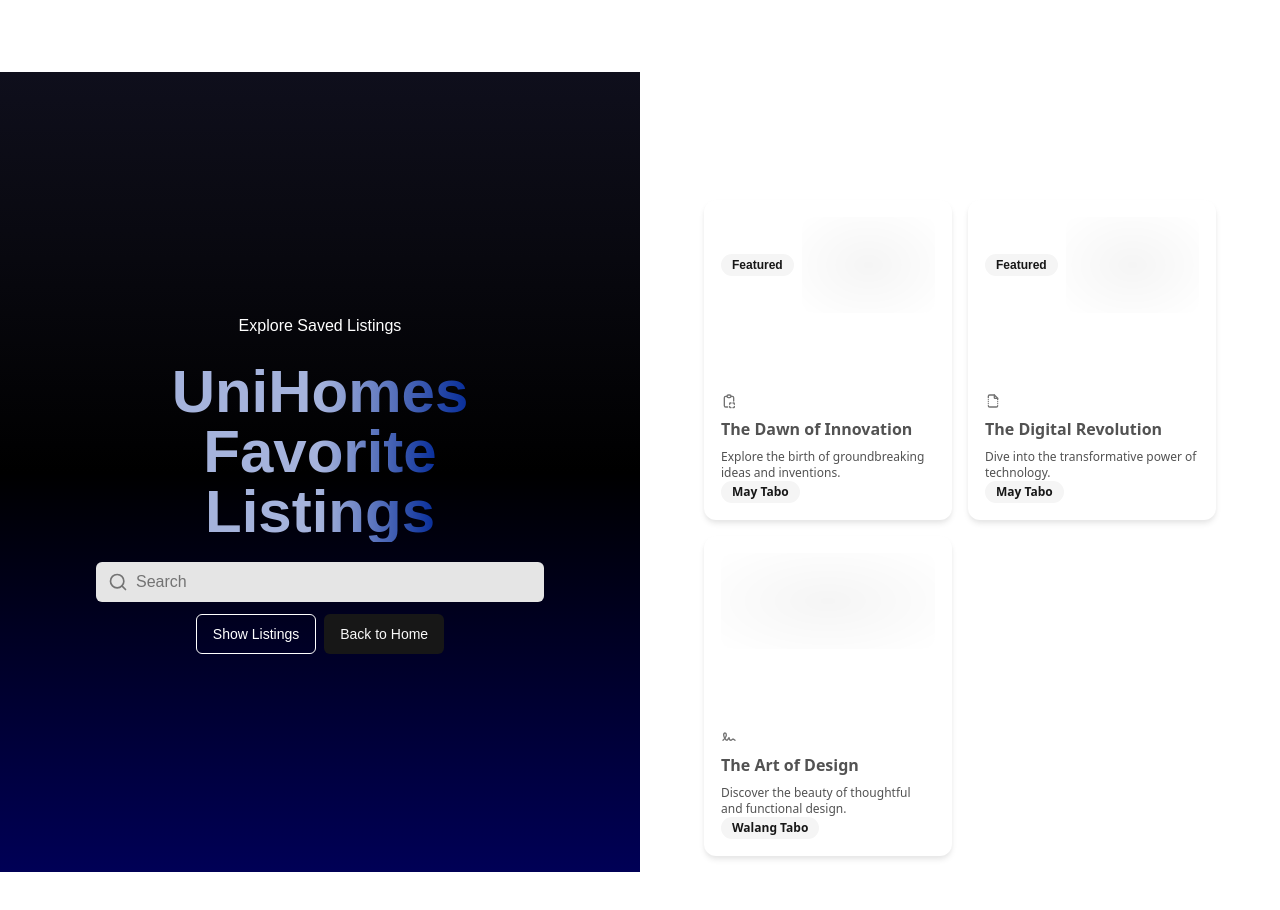
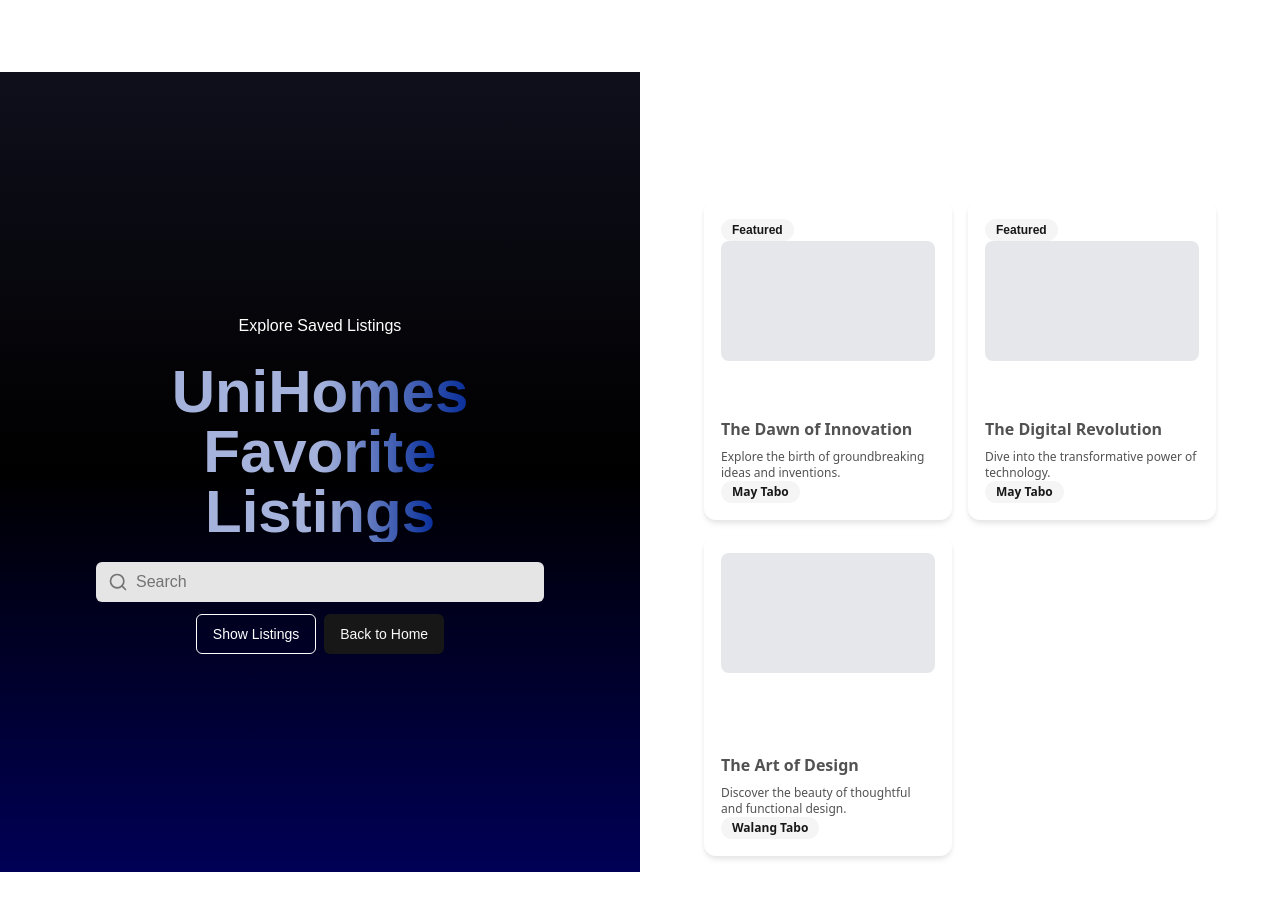
Before and after one commit to pepperonipowered/UniHomes, a Next.js app: page / in a window 1280 px wide. Shown: the top 910 px of the page. Built offline with nearby package versions, Linux system fonts and the light colour scheme.

Commit message:
feat: card not fixed

```diff
--- a/src/components/cardListings/BranchListings.tsx
+++ b/src/components/cardListings/BranchListings.tsx
@@ -25,26 +25,26 @@
             </div>
             }
           header={
-            <div className="flex items-center space-x-2">
-              {item.badges === "Featured" && <Badge variant="secondary">Featured</Badge>}
-              {item.header}
+            <div className="flex flex-col">
+                <div className="items-center">
+                    {item.badges === "Featured" && <Badge variant="secondary">Featured</Badge>}
+                </div>
+                <div className="bg-gray-200 h-full w-full aspect-video rounded-lg"></div>
             </div>
+
           }
           className="shadow-md"
-          icon={item.icon}
         />
       ))}
     </BentoGrid>
   );
 }
-const Skeleton = () => (
-  <div className="flex flex-1 w-full h-full min-h-[6rem] rounded-xl   dark:bg-dot-white/[0.2] bg-dot-black/[0.2] [mask-image:radial-gradient(ellipse_at_center,white,transparent)]  border border-transparent dark:border-white/[0.2] bg-neutral-100 dark:bg-black"></div>
-);
+
+
 const items = [
   {
     title: "The Dawn of Innovation",
     description: "Explore the birth of groundbreaking ideas and inventions.",
-    header: <Skeleton />,
     badges: "Featured",
     amenities: "May Tabo",
     icon: <IconClipboardCopy className="h-4 w-4 text-neutral-500" />,
@@ -52,7 +52,6 @@
   {
     title: "The Digital Revolution",
     description: "Dive into the transformative power of technology.",
-    header: <Skeleton />,
     badges: "Featured",
     amenities: "May Tabo",
     icon: <IconFileBroken className="h-4 w-4 text-neutral-500" />,
@@ -60,7 +59,6 @@
   {
     title: "The Art of Design",
     description: "Discover the beauty of thoughtful and functional design.",
-    header: <Skeleton />,
     badges: "",
     amenities: "Walang Tabo",
     icon: <IconSignature className="h-4 w-4 text-neutral-500" />,
```
